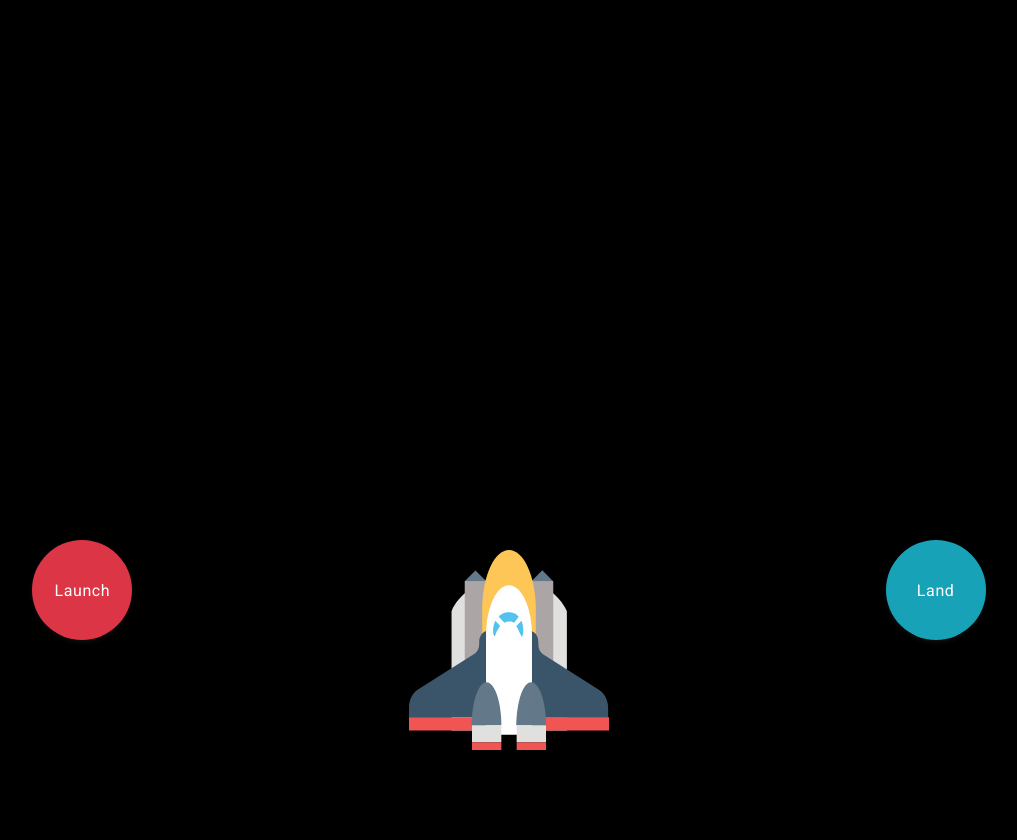
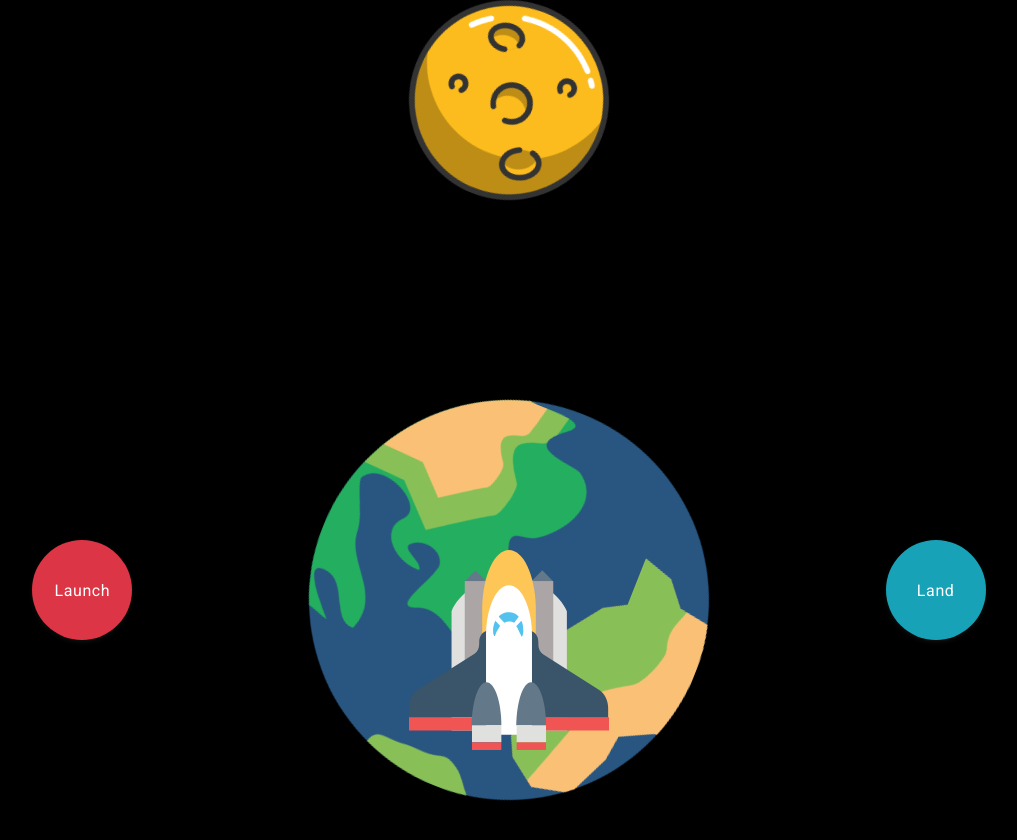
Before and after one commit to ArfinHasib/React-Projects, a React (Create React App) app: page / in a window 1280 px wide. Shown: the top 840 px of the page, without its empty margins (131-1148 px from the left). Built offline with nearby package versions, Linux system fonts and the light colour scheme.

Commit message:
20 - Space Penguin (Earth and Moon Components)

```diff
--- a/src/projects/20-Space-Penguin/SpacePenguinApp.jsx
+++ b/src/projects/20-Space-Penguin/SpacePenguinApp.jsx
@@ -2,7 +2,12 @@ import React from 'react';
 import './ship.css';
 import Button from '../components/Button';
 import SpaceShipObj from './objects/SpaceShipObj';
+import PlanetObj from './objects/PlanetObj';
+import MoonObj from './objects/MoonObj';
+
 import Ship from './svgs/space-ship-rocket-svgrepo-com.svg';
+import Earth from './svgs/planet-earth-svgrepo-com.svg';
+import Moon from './svgs/moon-svgrepo-com.svg';
 
 export default function SpacePenguinApp() {
    return (
@@ -10,8 +15,8 @@ export default function SpacePenguinApp() {
          <Button text='Launch' btnClass='btn-danger' onClick={''} />
          <section className='env'>
             <SpaceShipObj changeShip={Ship} scale={200} />
-            {/* <MoonObj /> */}
-            {/* <PlanetObj /> */}
+            <MoonObj Moon={Moon} />
+            <PlanetObj Planet={Earth} />
          </section>
          <Button text='Land' btnClass='btn-info' onClick={''} />
       </div>
--- a/src/projects/20-Space-Penguin/objects/MoonObj.jsx
+++ b/src/projects/20-Space-Penguin/objects/MoonObj.jsx
@@ -0,0 +1,12 @@
+import React from 'react';
+
+export default function MoonObj({ Moon }) {
+   return (
+      <img
+         src={Moon}
+         alt='Moon Img'
+         className='moon
+   '
+      />
+   );
+}
--- a/src/projects/20-Space-Penguin/objects/PlanetObj.jsx
+++ b/src/projects/20-Space-Penguin/objects/PlanetObj.jsx
@@ -0,0 +1,5 @@
+import React from 'react';
+
+export default function PlanetObj({ Planet }) {
+   return <img src={Planet} alt='Planet Img' className='planet' />;
+}
```
